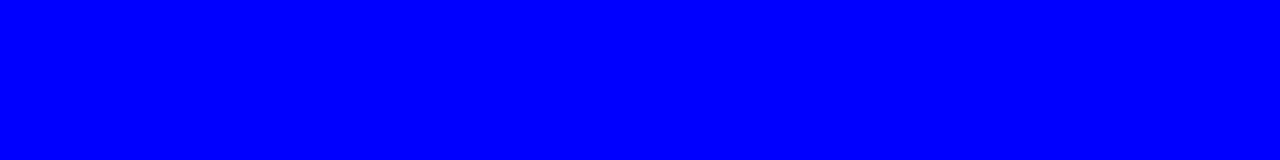
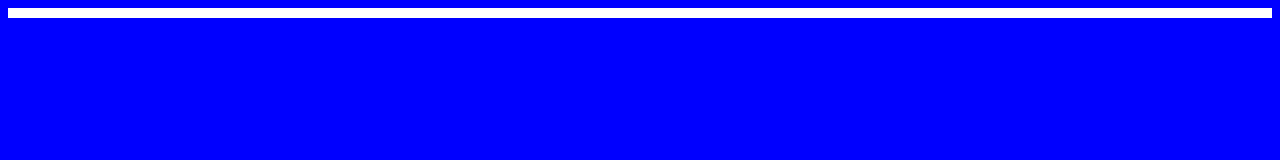
Before and after one commit to vusizani/MergeTestingRepo, a plain HTML site: page index.html in a window 1280 px wide. Drawn offline with Linux system fonts and the light colour scheme.

Commit message:
added body border

```diff
--- a/css/test.css
+++ b/css/test.css
@@ -1,3 +1,4 @@
 body{
     background-color: blue;
+    border: 5px white solid;
 }
```
